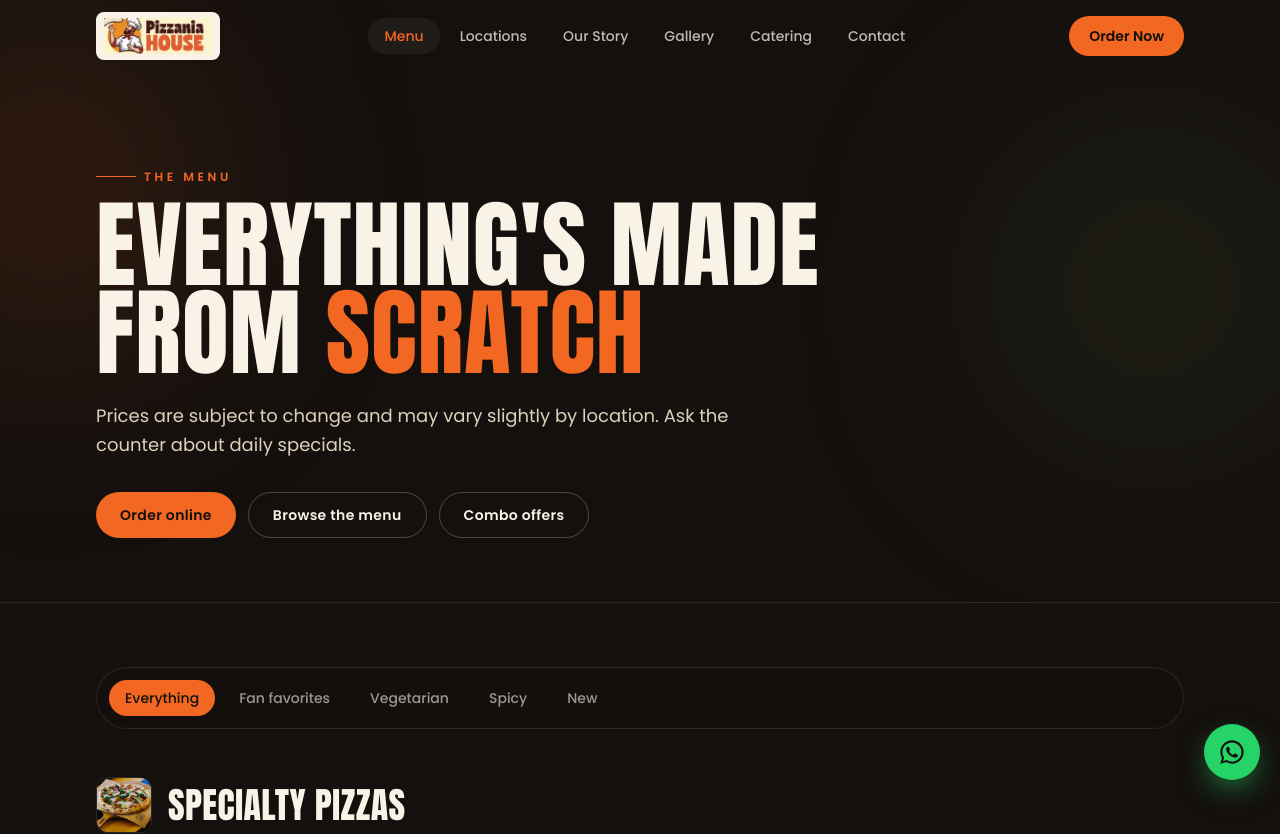
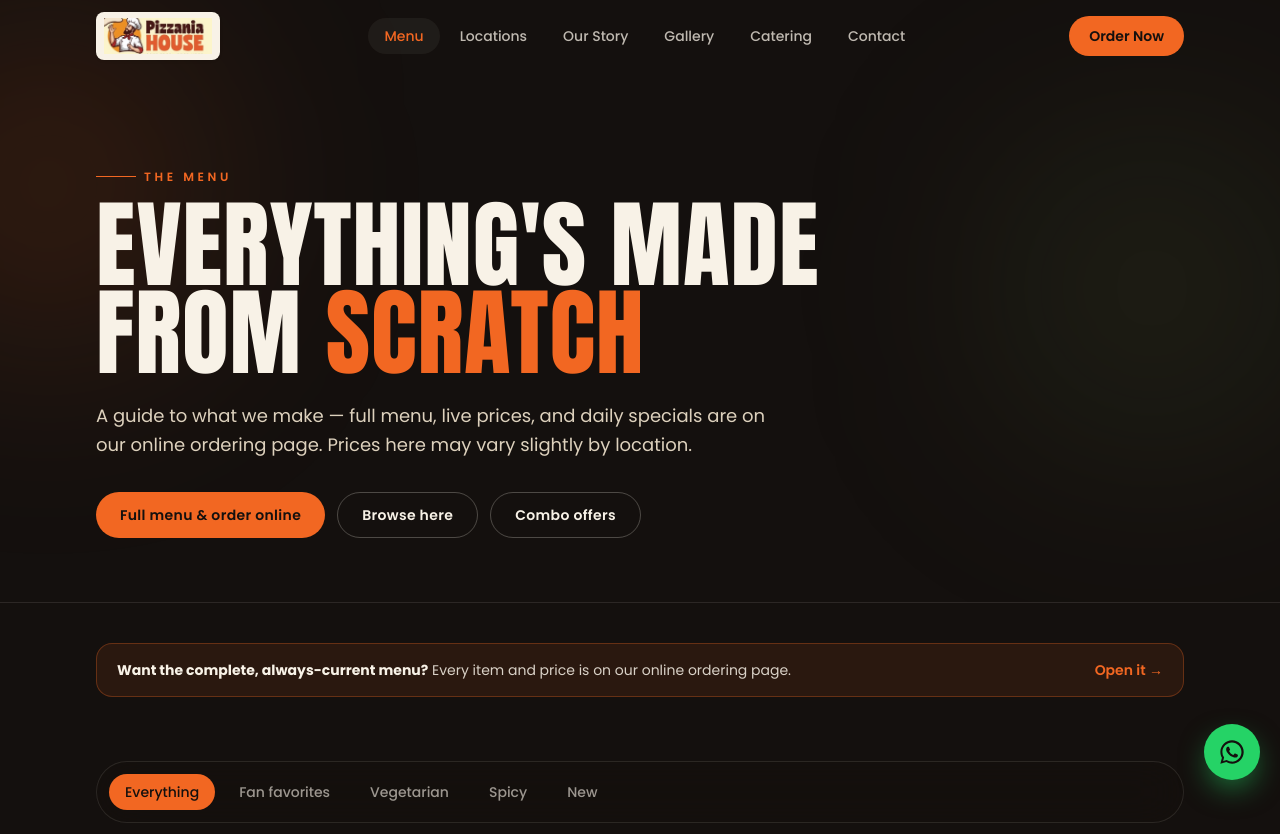
Before and after one commit to vinodkumargogineni/pizzaniahouse, a Next.js app: page /menu in a window 1280 px wide. Shown: the top 834 px of the page. Built offline with nearby package versions, Linux system fonts and the light colour scheme.

Commit message:
Menu page: frame as a guide, link to order.online for the full live menu
Co-Authored-By: Claude Sonnet 5 <noreply@anthropic.com>

```diff
--- a/src/app/menu/page.tsx
+++ b/src/app/menu/page.tsx
@@ -27,18 +27,33 @@ export default function MenuPage() {
             from <span className="text-ember">scratch</span>
           </>
         }
-        intro="Prices are subject to change and may vary slightly by location. Ask the counter about daily specials."
+        intro="A guide to what we make — full menu, live prices, and daily specials are on our online ordering page. Prices here may vary slightly by location."
       >
         <div className="flex flex-wrap gap-3">
-          <Button href={site.orderOnline}>Order online</Button>
+          <Button href={site.orderOnline}>Full menu &amp; order online</Button>
           <Button href="#menu-top" variant="outline">
-            Browse the menu
+            Browse here
           </Button>
           <Button href="#combos" variant="outline">
             Combo offers
           </Button>
         </div>
       </PageHero>
+
+      <Container className="pt-10">
+        <a
+          href={site.orderOnline}
+          target="_blank"
+          rel="noreferrer"
+          className="flex flex-wrap items-center justify-between gap-3 rounded-2xl border border-ember/30 bg-ember/10 px-5 py-4 text-sm transition-colors hover:bg-ember/15"
+        >
+          <span className="text-cream/85">
+            <strong className="text-cream">Want the complete, always-current menu?</strong>{" "}
+            Every item and price is on our online ordering page.
+          </span>
+          <span className="font-semibold text-ember">Open it →</span>
+        </a>
+      </Container>
 
       <MenuExplorer />
 
```
